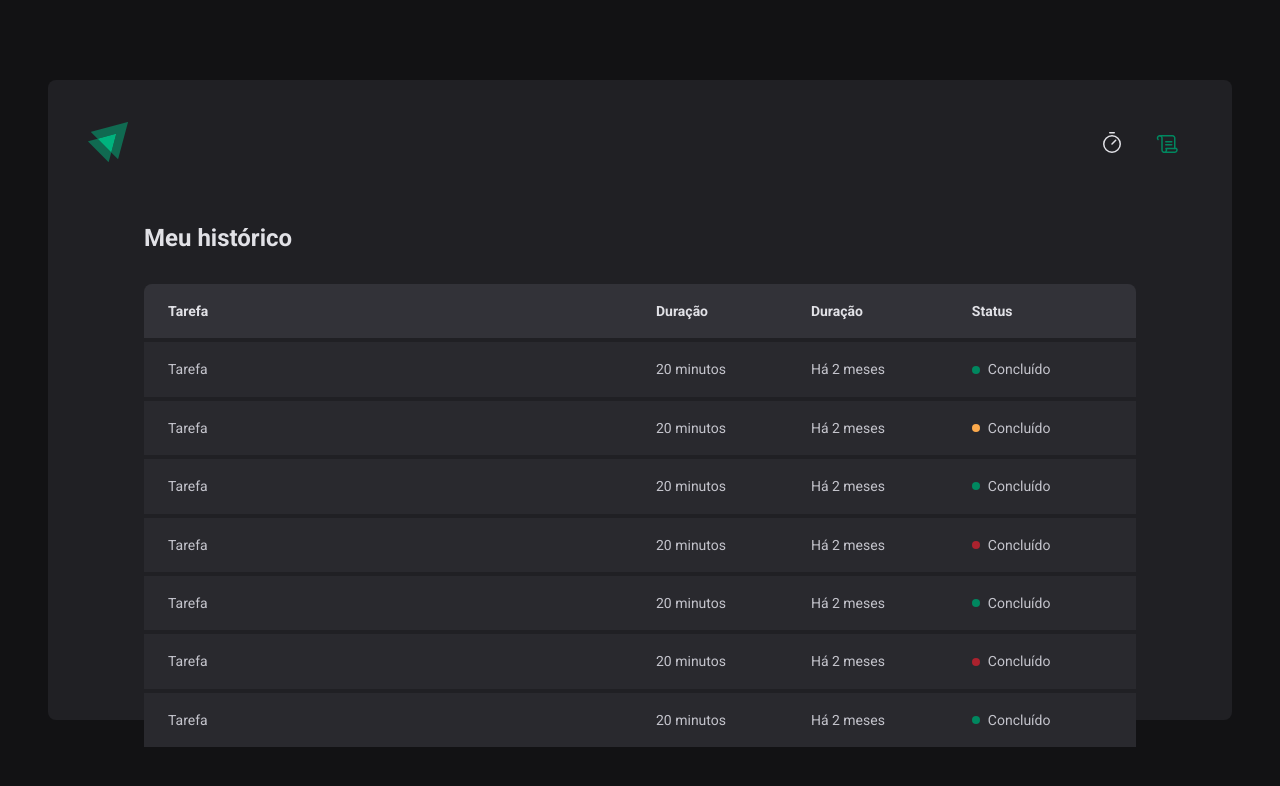
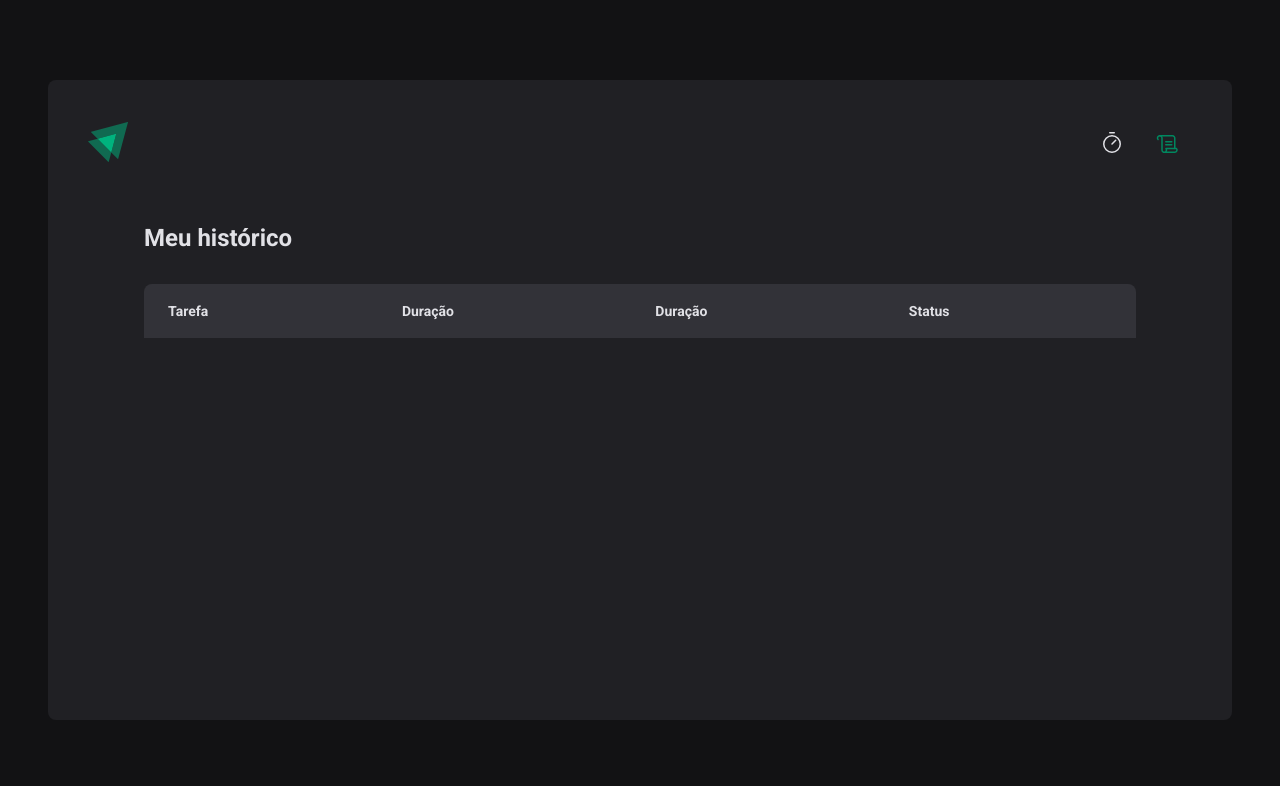
Before and after one commit to nmartineli/ignite-timer, a React (Vite) app: page /history in a window 1280 px wide. Shown: the top 786 px of the page. Built offline with nearby package versions, Linux system fonts and the light colour scheme.

Commit message:
Added functionality to History page

```diff
--- a/src/pages/History/index.tsx
+++ b/src/pages/History/index.tsx
@@ -1,9 +1,12 @@
 import { useContext } from 'react'
+import { formatDistanceToNow } from 'date-fns'
+import ptBR from 'date-fns/locale/pt-BR'
+import { CyclesContext } from '../../contexts/CyclesContext'
 import { HistoryContainer, HistoryList, Status } from './styles'
-import { CyclesContext } from '../../contexts/CyclesContext'
 
 export function History() {
   const { cycles } = useContext(CyclesContext)
+
   return (
     <HistoryContainer>
       <h1>Meu histórico</h1>
@@ -19,62 +22,34 @@
             </tr>
           </thead>
           <tbody>
-            <tr>
-              <td>Tarefa</td>
-              <td>20 minutos</td>
-              <td>Há 2 meses</td>
-              <td>
-                <Status statusColor="green">Concluído</Status>
-              </td>
-            </tr>
-            <tr>
-              <td>Tarefa</td>
-              <td>20 minutos</td>
-              <td>Há 2 meses</td>
-              <td>
-                <Status statusColor="yellow">Concluído</Status>
-              </td>
-            </tr>
-            <tr>
-              <td>Tarefa</td>
-              <td>20 minutos</td>
-              <td>Há 2 meses</td>
-              <td>
-                <Status statusColor="green">Concluído</Status>
-              </td>
-            </tr>
-            <tr>
-              <td>Tarefa</td>
-              <td>20 minutos</td>
-              <td>Há 2 meses</td>
-              <td>
-                <Status statusColor="red">Concluído</Status>
-              </td>
-            </tr>
-            <tr>
-              <td>Tarefa</td>
-              <td>20 minutos</td>
-              <td>Há 2 meses</td>
-              <td>
-                <Status statusColor="green">Concluído</Status>
-              </td>
-            </tr>
-            <tr>
-              <td>Tarefa</td>
-              <td>20 minutos</td>
-              <td>Há 2 meses</td>
-              <td>
-                <Status statusColor="red">Concluído</Status>
-              </td>
-            </tr>
-            <tr>
-              <td>Tarefa</td>
-              <td>20 minutos</td>
-              <td>Há 2 meses</td>
-              <td>
-                <Status statusColor="green">Concluído</Status>
-              </td>
-            </tr>
+            {cycles.map((cycle) => {
+              return (
+                <tr key={cycle.id}>
+                  <td>{cycle.task}</td>
+                  <td>{cycle.minutesAmount} minutos</td>
+                  <td>
+                    {formatDistanceToNow(new Date(cycle.startDate), {
+                      addSuffix: true,
+                      locale: ptBR,
+                    })}
+                  </td>
+                  <td>
+                    {/* if que tem só o then, sem o else, é &&. só executa a segunda parte se a primeira for verdadeira */}
+                    {cycle.finishedDate && (
+                      <Status statusColor="green">Concluído</Status>
+                    )}
+
+                    {cycle.interruptedDate && (
+                      <Status statusColor="red">Interrompido</Status>
+                    )}
+
+                    {!cycle.finishedDate && !cycle.interruptedDate && (
+                      <Status statusColor="yellow">Em andamento</Status>
+                    )}
+                  </td>
+                </tr>
+              )
+            })}
           </tbody>
         </table>
       </HistoryList>
--- a/src/pages/Home/index.tsx
+++ b/src/pages/Home/index.tsx
@@ -41,14 +41,19 @@
     },
   })
 
-  const { handleSubmit, watch } = newCycleForm
+  const { handleSubmit, watch, reset } = newCycleForm
+
+  function handleCreateNewCycle(data: NewCycleFormData) {
+    createNewCycle(data)
+    reset()
+  }
 
   const task = watch('task')
   const isSubmitDisabled = !task
 
   return (
     <HomeContainer>
-      <form onSubmit={handleSubmit(createNewCycle)}>
+      <form onSubmit={handleSubmit(handleCreateNewCycle)}>
         <FormProvider {...newCycleForm}>
           <NewCycleForm />
         </FormProvider>
```
